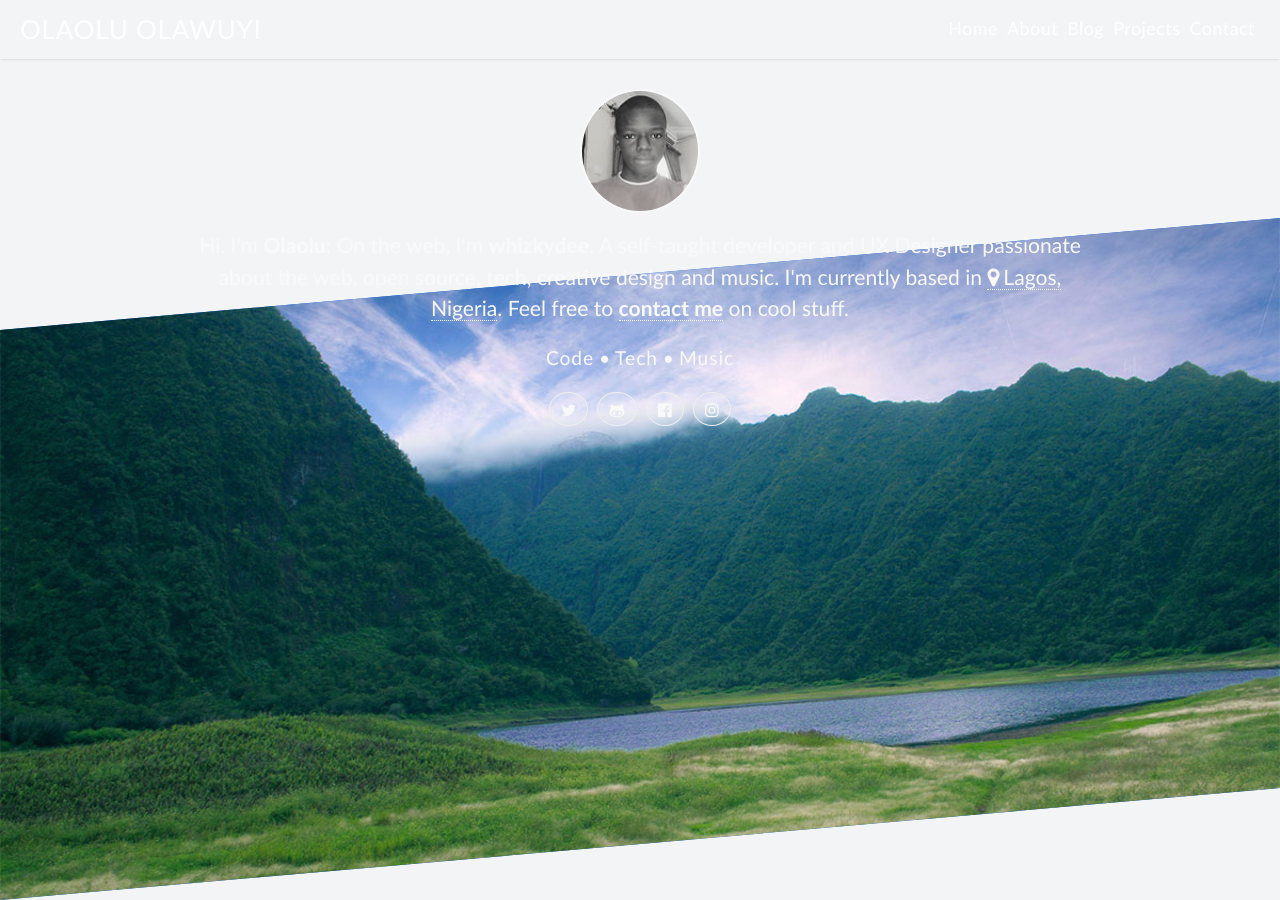
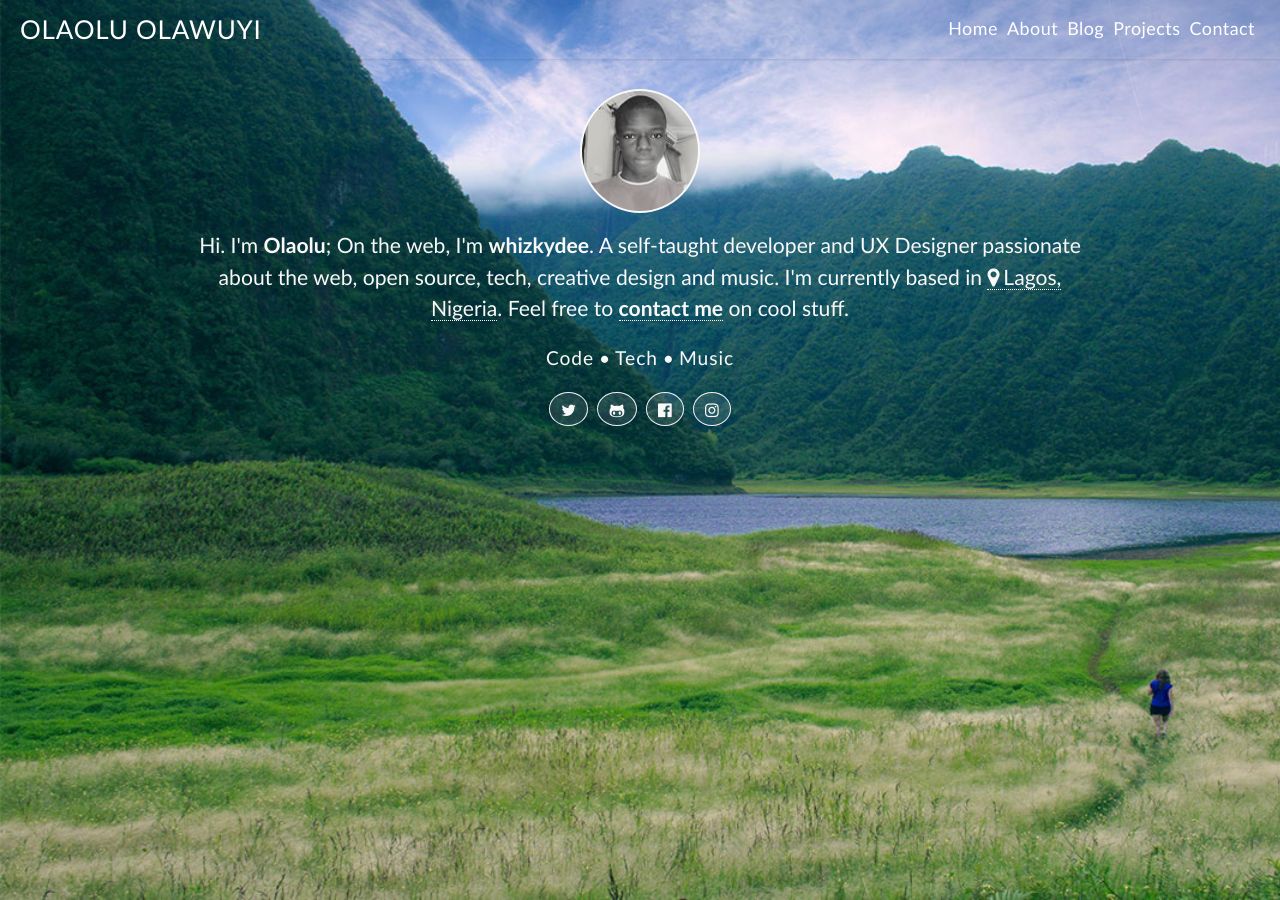
Before and after one commit to whizkydee/old-site, a Jekyll site: the page built from index.html, in a window 1280 px wide. Built offline with Jekyll 4.4.1, drawn with Linux system fonts in a browser that asks for light colours; some web fonts are replaced.

Commit message:
Update styles for .about_content

```diff
--- a/_sass/_home.scss
+++ b/_sass/_home.scss
@@ -58,27 +58,16 @@
 }
 
 .about_content {
+   background: $basecolor url(../img/hero.png) no-repeat;
    @include filter(brightness, 100%);
+   @include background-size(cover);
    position: relative;
-   height: 570px;
-   z-index: 1;
-   &:before {
-      @include transform(skewY(-5deg));
-      -webkit-backface-visibility: hidden;
-      backface-visibility: initial;
-      background: $basecolor url(../img/hero.png);
-      background-repeat: no-repeat;
-      -webkit-transform-origin: left center;
-      transform-origin: left center;
-      @include background-size(cover);
-      position: absolute;
-      overflow: visible;
-      height: 570px;
-      content: '';
-      width: 100%;
-      z-index: -1;
-      bottom: 0;
-      left: 0;
+   min-width: 100%;
+   height: 659px;
+   width: 100%;
+   z-index: 9;
+   &[data-style] {
+      height: 665px;
    }
 }
 
```
